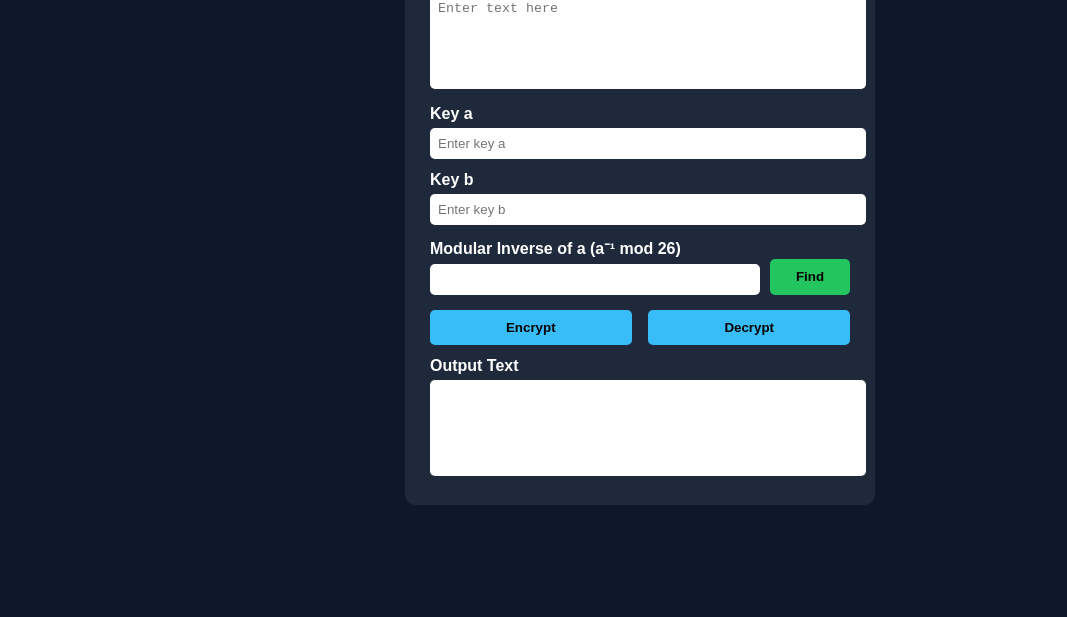
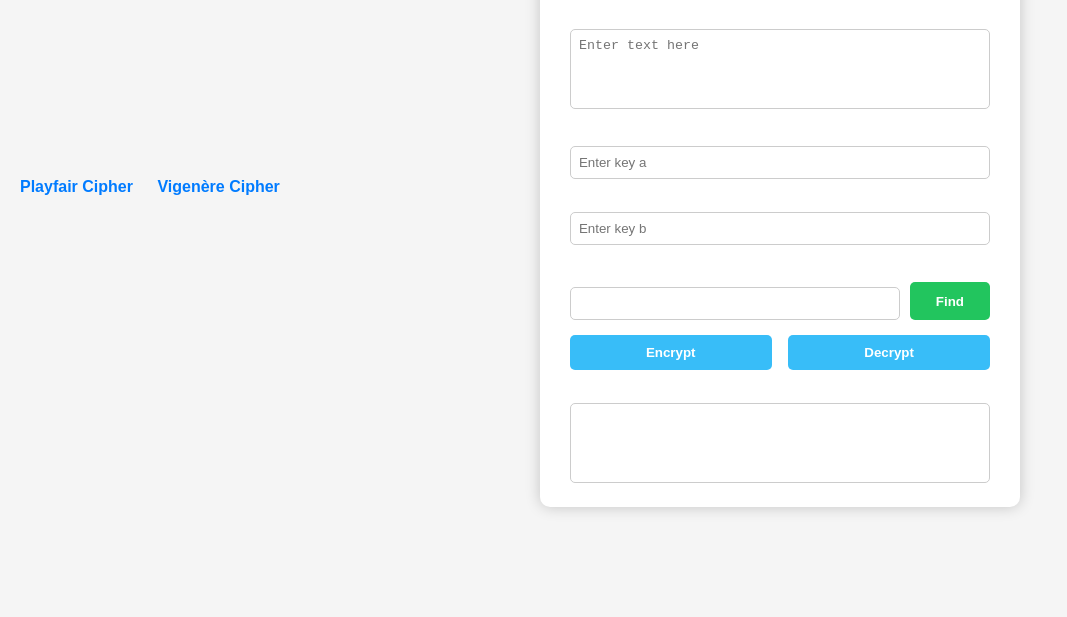
Before and after one commit to ajay-rohith-raja/cipher-lab, a plain HTML site: page index.html in a window 1280 px wide. Shown: the part 223-840 px from the top of the page, without its empty margins (0-1067 px from the left). Before the commit the page ends 816 px from the top, so only its background shows below. Drawn offline with Linux system fonts and the light colour scheme.

Commit message:
Update index.html

```diff
--- a/index.html
+++ b/index.html
@@ -4,8 +4,93 @@
     <meta charset="UTF-8">
     <title>Affine Cipher</title>
     <link rel="stylesheet" href="style.css">
+    <style>
+        body {
+            font-family: Arial, sans-serif;
+            background-color: #f5f5f5;
+            margin: 0;
+            padding: 20px;
+        }
+
+        /* Links container */
+        .links {
+            margin-bottom: 20px;
+        }
+
+        .links a {
+            display: inline-block; /* keeps links on the left */
+            margin-right: 20px;    /* spacing between links */
+            text-decoration: none;
+            color: #007bff;
+            font-weight: bold;
+        }
+
+        .links a:hover {
+            text-decoration: underline;
+        }
+
+        /* Your main container styling */
+        .container {
+            background-color: white;
+            padding: 20px 30px;
+            border-radius: 10px;
+            box-shadow: 0 0 15px rgba(0,0,0,0.2);
+            max-width: 500px;
+            margin: 20px auto 0 auto; /* margin-top added to separate from links */
+        }
+
+        label {
+            display: block;
+            margin-top: 10px;
+        }
+
+        input, textarea {
+            width: 100%;
+            padding: 8px;
+            margin-top: 5px;
+            border-radius: 5px;
+            border: 1px solid #ccc;
+            box-sizing: border-box;
+        }
+
+        textarea {
+            resize: none;
+            height: 80px;
+        }
+
+        .inverse-box {
+            display: flex;
+            gap: 10px;
+            margin-top: 5px;
+        }
+
+        .buttons {
+            display: flex;
+            gap: 10px;
+            margin-top: 15px;
+        }
+
+        button {
+            padding: 10px 20px;
+            border: none;
+            background-color: #007bff;
+            color: white;
+            border-radius: 5px;
+            cursor: pointer;
+        }
+
+        button:hover {
+            background-color: #0056b3;
+        }
+    </style>
 </head>
 <body>
+
+<!-- Links on the left -->
+<div class="links">
+    <a href="playfair.html" target="_blank" rel="noopener noreferrer">Playfair Cipher</a>
+    <a href="viginer.html" target="_blank" rel="noopener noreferrer">Vigenère Cipher</a>
+</div>
 
 <div class="container">
     <h1>Affine Cipher</h1>
```
